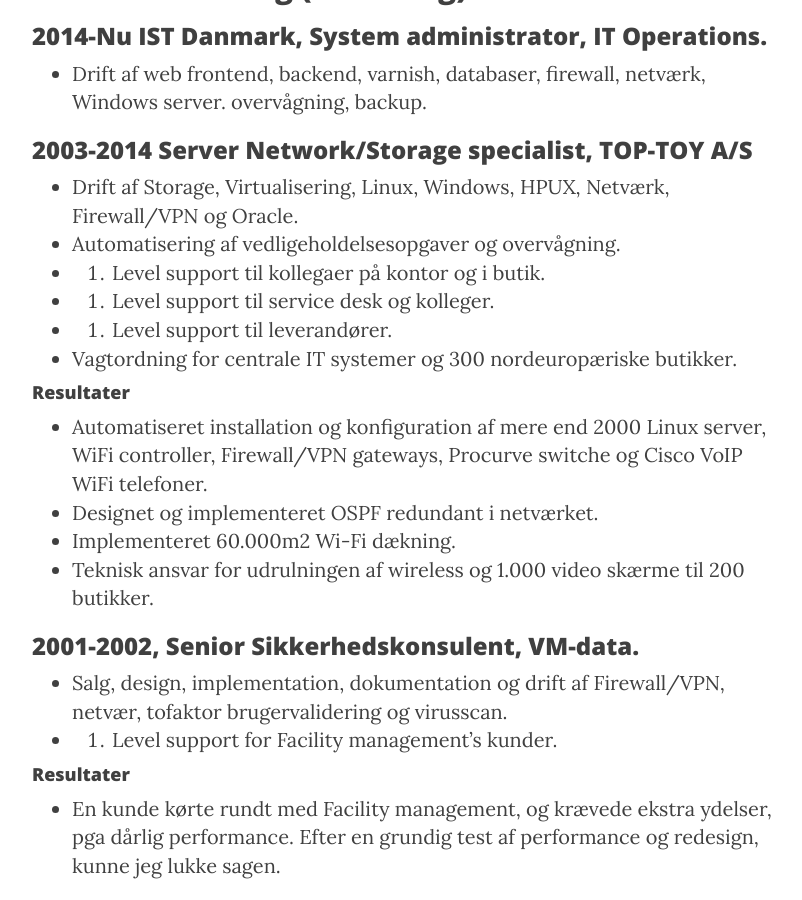
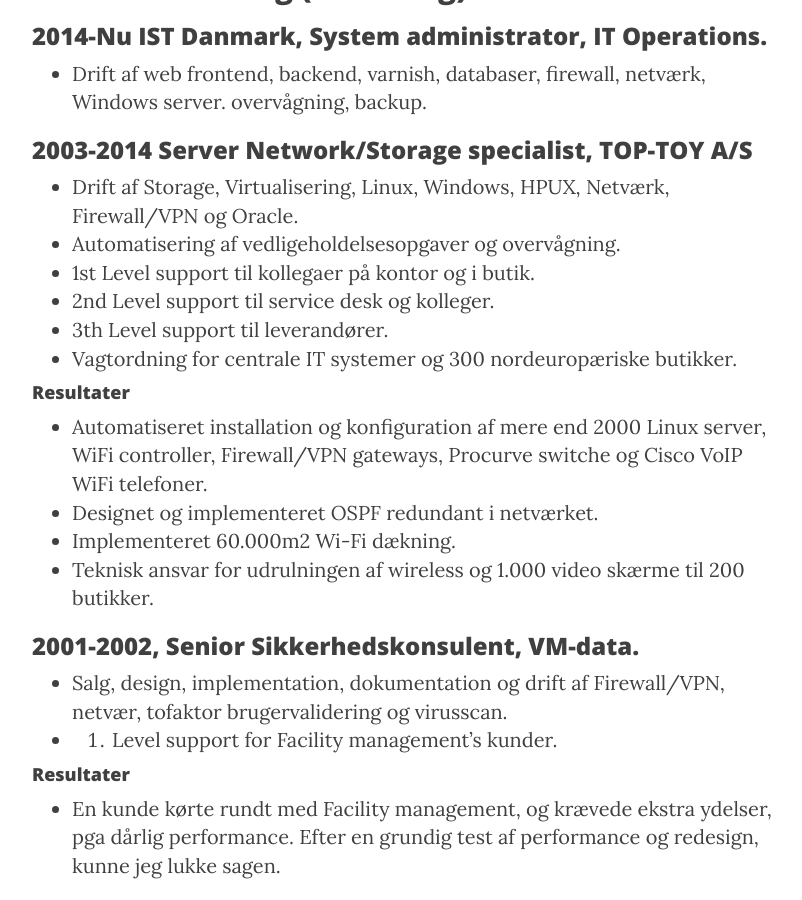
Before and after one commit to clysel/christian.lysel.net, a Jekyll site: the page built from cv.markdown, in a window 1280 px wide and 900 px high, scrolled down 716 px. Shown: the whole window, without its empty margins (233-1035 px from the left). Built offline with Jekyll 4.4.1, drawn with Linux system fonts in a browser that asks for light colours; nearby versions of some CDN libraries.

Commit message:
Update cv.markdown

```diff
--- a/cv.markdown
+++ b/cv.markdown
@@ -14,9 +14,9 @@
 ### 2003-2014 Server Network/Storage specialist, TOP-TOY A/S
   * Drift af Storage, Virtualisering, Linux, Windows, HPUX, Netværk, Firewall/VPN og Oracle.
   * Automatisering af vedligeholdelsesopgaver og overvågning.
-  * 1. Level support til kollegaer på kontor og i butik.
-  * 2. Level support til service desk og kolleger.
-  * 3. Level support til leverandører.
+  * 1st Level support til kollegaer på kontor og i butik.
+  * 2nd Level support til service desk og kolleger.
+  * 3th Level support til leverandører.
   * Vagtordning for centrale IT systemer og 300 nordeuropæriske butikker.
 
 #### Resultater
```
